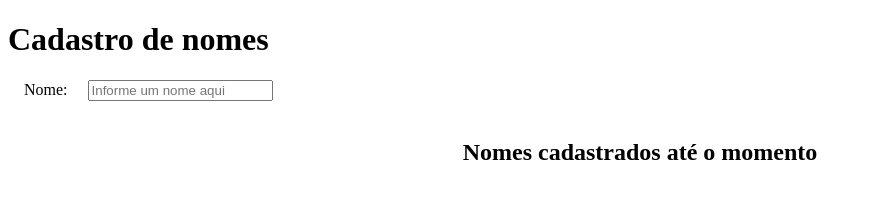
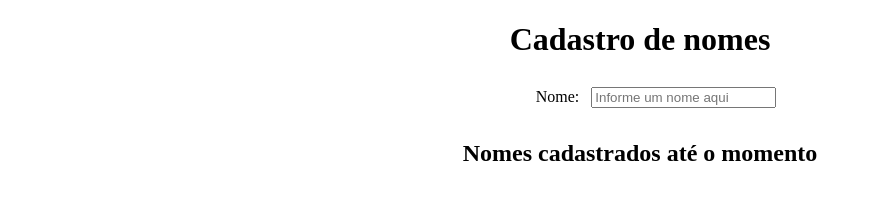
Before and after one commit to JardelDeveloper/fullstack-igti, a plain HTML site: page form-crud/index.html in a window 1280 px wide. Shown: the whole page, without its empty margins (0-871 px from the left). Drawn offline with Linux system fonts and the light colour scheme.

Commit message:
estilizando form

```diff
--- a/form-crud/css/styles.css
+++ b/form-crud/css/styles.css
@@ -1,7 +1,15 @@
-#inputName {
-  margin-left: 1rem;
+#divH1,
+#divH2,
+#divName {
+  text-align: center;
 }
 
-#h2 {
-  text-align: center;
+#divName {
+  margin-left: 2rem;
+  margin-top: 1.8rem;
+  margin-bottom: 2rem;
 }
+
+#inputName {
+  margin-left: 0.5rem;
+}
--- a/form-crud/index.html
+++ b/form-crud/index.html
@@ -8,19 +8,29 @@
     <link rel="stylesheet" href="./css/styles.css" />
   </head>
   <body>
-    <h1>Cadastro de nomes</h1>
-    <form>
-      <label id="inputName">
-        Nome:
-        <input type="text" id="inputName" placeholder="Informe um nome aqui" />
-      </label>
+    <div id="divH1">
+      <h1>Cadastro de nomes</h1>
+    </div>
+
+    <form id="formName">
+      <div id="divName">
+        <label>
+          Nome:
+          <input
+            type="text"
+            id="inputName"
+            placeholder="Informe um nome aqui"
+          />
+        </label>
+      </div>
     </form>
 
-    <br />
+    <div id="divH2">
+      <h2>Nomes cadastrados até o momento</h2>
+    </div>
 
-    <h2 id="h2">Nomes cadastrados até o momento</h2>
     <div id="names"></div>
 
-    <script src="./js/script.js"></script>
+    <script src="./js/scripts.js"></script>
   </body>
 </html>
--- a/form-crud/js/scripts.js
+++ b/form-crud/js/scripts.js
@@ -1,3 +1,9 @@
+// Initializing correctly the page
 window.addEventListener('load', start);
 
-function start() {}
+// Definition of a global variable
+var globalNames = ['Um', 'Dois', 'Três', 'Quatro'];
+
+function start() {
+  console.log('start');
+}
```
